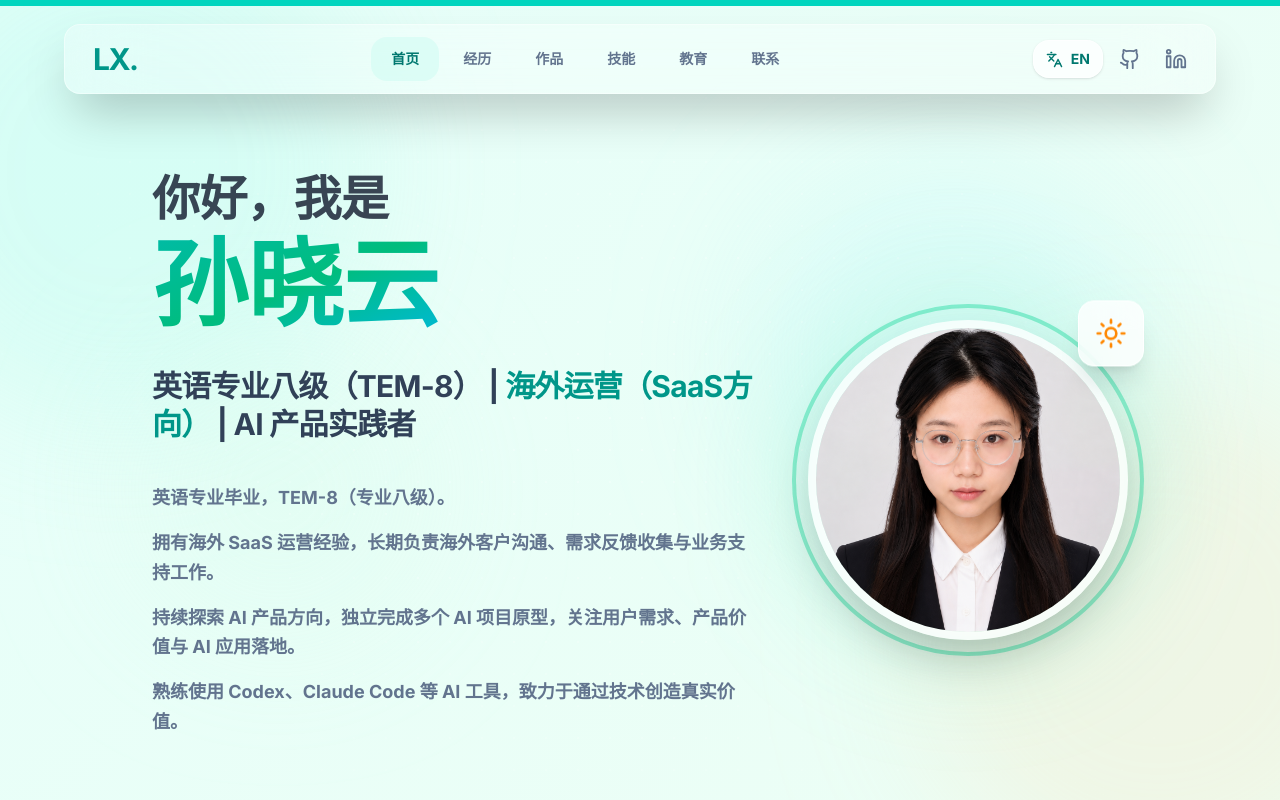
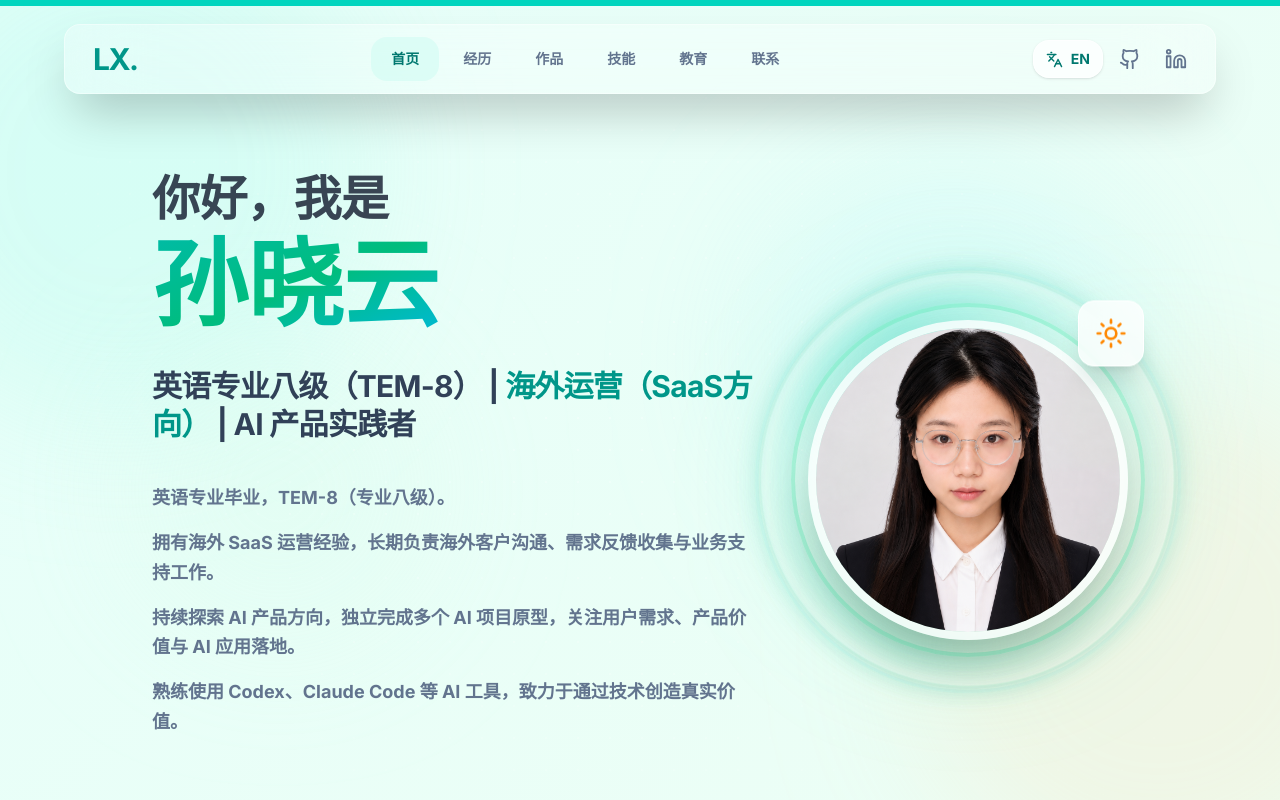
Before and after one commit to sunxiaoyun333-cpu/resumee, a React (Vite) app: page / in a window 1280 px wide. Shown: the top 800 px of the page. Built offline with nearby package versions, Linux system fonts and the light colour scheme.

Commit message:
Add animated avatar glow rings

```diff
--- a/src/App.tsx
+++ b/src/App.tsx
@@ -821,7 +821,16 @@ export default function App() {
           </div>
 
           <motion.div initial={{ opacity: 0, scale: 0.85, rotate: -8 }} animate={{ opacity: 1, scale: 1, rotate: 0 }} transition={{ duration: 1, type: 'spring' }} className="relative">
-            <div className="absolute -inset-4 rounded-full border-4 border-emerald-400/40" />
+            <div className="avatar-orbit-glow" />
+            <div className="avatar-ripple" />
+            <div className="avatar-ripple" />
+            <div className="avatar-ripple" />
+            <motion.div
+              aria-hidden="true"
+              animate={{ scale: [1, 1.025, 1], opacity: [0.62, 0.9, 0.62] }}
+              transition={{ duration: 3.2, repeat: Infinity, ease: 'easeInOut' }}
+              className="absolute -inset-4 rounded-full border-4 border-emerald-300/55 shadow-[0_0_42px_rgba(20,184,166,0.25)]"
+            />
             <div className="absolute inset-0 rounded-full bg-emerald-300/30 blur-3xl" />
             <motion.button
               type="button"
--- a/src/index.css
+++ b/src/index.css
@@ -44,6 +44,60 @@
 
 .blob {
   @apply absolute rounded-full mix-blend-multiply filter blur-3xl opacity-20 animate-blob;
+}
+
+.avatar-ripple {
+  position: absolute;
+  inset: -1.15rem;
+  border-radius: 9999px;
+  border: 3px solid rgba(20, 184, 166, 0.34);
+  box-shadow:
+    0 0 26px rgba(20, 184, 166, 0.22),
+    inset 0 0 24px rgba(255, 255, 255, 0.55);
+  animation: avatar-ripple 3.8s ease-out infinite;
+}
+
+.avatar-ripple:nth-of-type(2) {
+  inset: -2rem;
+  border-color: rgba(45, 212, 191, 0.24);
+  animation-delay: 1.15s;
+}
+
+.avatar-ripple:nth-of-type(3) {
+  inset: -2.85rem;
+  border-color: rgba(16, 185, 129, 0.16);
+  animation-delay: 2.3s;
+}
+
+.avatar-orbit-glow {
+  position: absolute;
+  inset: -1.9rem;
+  border-radius: 9999px;
+  background:
+    conic-gradient(from 0deg, transparent, rgba(45, 212, 191, 0.62), transparent 32%, rgba(255, 255, 255, 0.7), transparent 58%, rgba(16, 185, 129, 0.42), transparent);
+  filter: blur(18px);
+  opacity: 0.55;
+  animation: avatar-orbit-glow 9s linear infinite;
+}
+
+@keyframes avatar-ripple {
+  0% {
+    opacity: 0.82;
+    transform: scale(0.94);
+  }
+  58% {
+    opacity: 0.32;
+  }
+  100% {
+    opacity: 0;
+    transform: scale(1.18);
+  }
+}
+
+@keyframes avatar-orbit-glow {
+  to {
+    transform: rotate(360deg);
+  }
 }
 
 @layer utilities {
```
